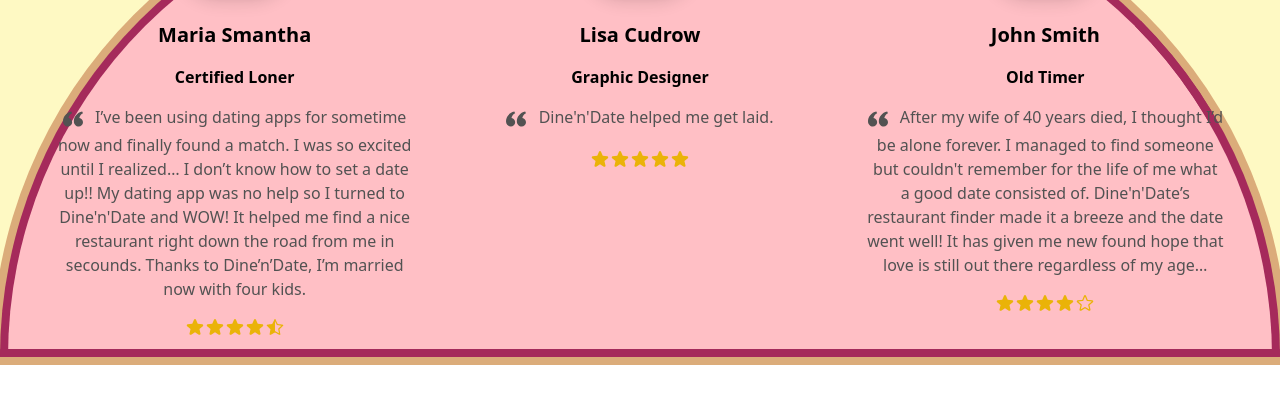
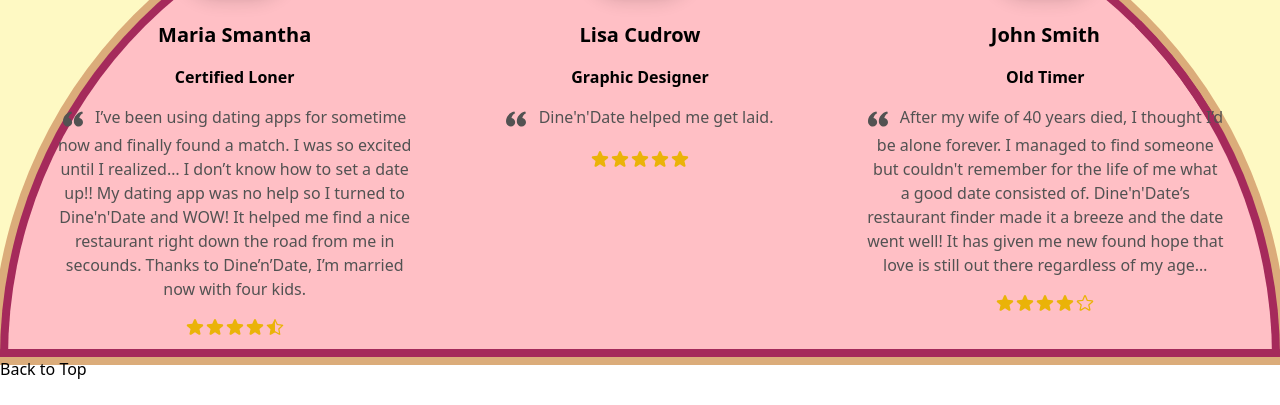
Before and after one commit to LexiKHecht/Date-Night, a plain HTML site: page index.html in a window 1280 px wide. Shown: the part 2304-2709 px from the top of the page. Before the commit the page ends 2685 px from the top, so only its background shows below. Drawn offline with nearby package versions, Linux system fonts and the light colour scheme; a web font is replaced by a local one.

Commit message:
added back to top function

```diff
--- a/index.html
+++ b/index.html
@@ -565,7 +565,7 @@
             </div>
         </div>
     </section>
-
+    <button onclick="toTop()">Back to Top</button>
 </body>
 
 <!-- jQuery script links-->
--- a/script.js
+++ b/script.js
@@ -143,3 +143,6 @@ function enableButton(buttonId){
 	button.disabled = "false";
 	button.style.cursor = "pointer";
 }
+
+// Back to top button
+const toTop = () => window.scrollTo({top:0, behavior: 'smooth'})
```
